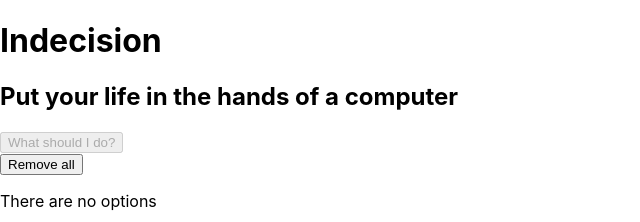
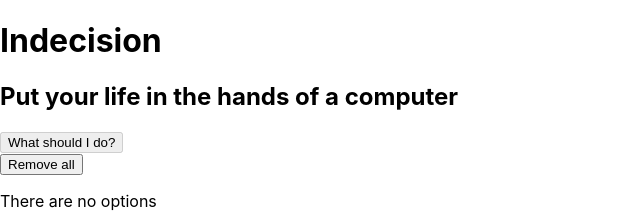
Before and after one commit to garcialuis/indecision, a React (Create React App) app: page / in a window 1280 px wide. Shown: the top 222 px of the page, without its empty margins (0-640 px from the left). Built offline with nearby package versions, Linux system fonts and the light colour scheme.

Commit message:
feat: Added first .scss file under /styles
The /styles directory has been created with our first .scss file.
This is the beginning to our styling for the Indecision App.

```diff
--- a/src/App.js
+++ b/src/App.js
@@ -1,4 +1,5 @@
 import IndecisionApp from './components/IndecisionApp'
+import './styles/styles.scss'
 
 function App() {
   return (
--- /dev/null
+++ b/src/styles/styles.scss
@@ -0,0 +1,5 @@
+$brand-color: black;
+
+* {
+    color: $brand-color;
+}
```
